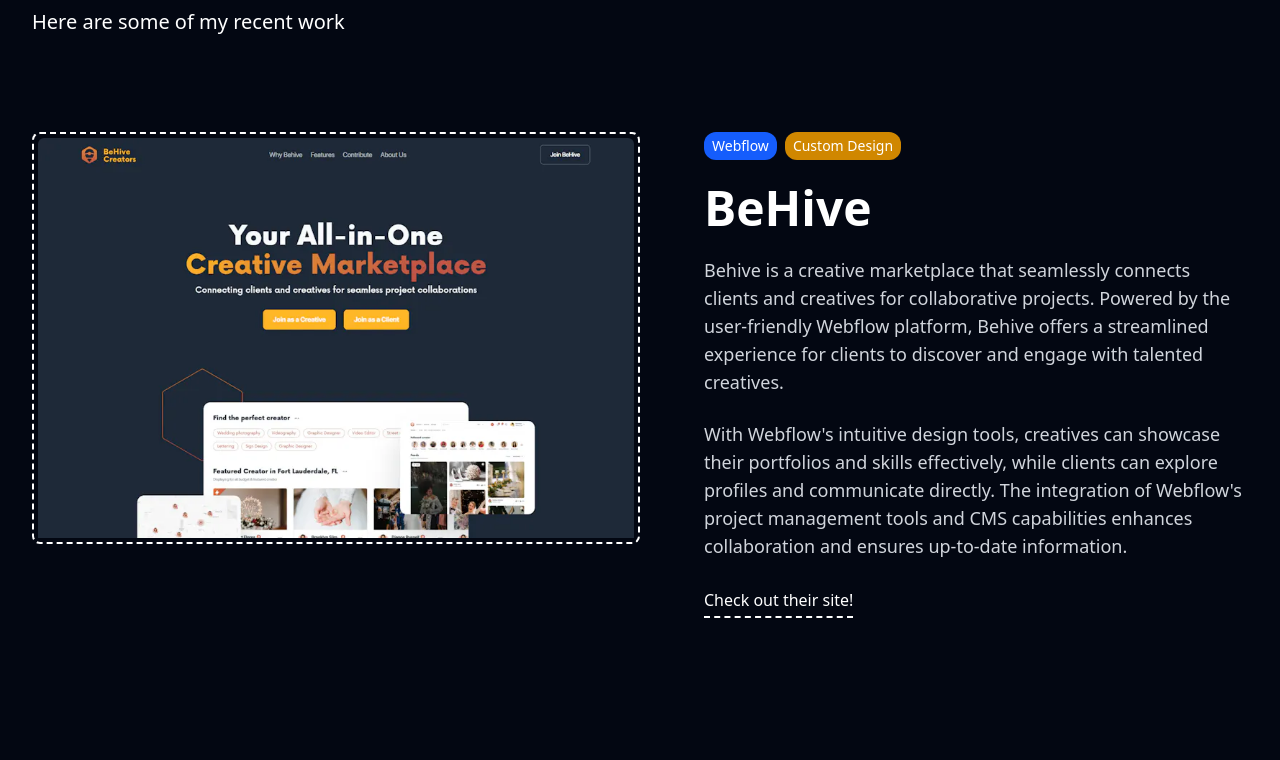
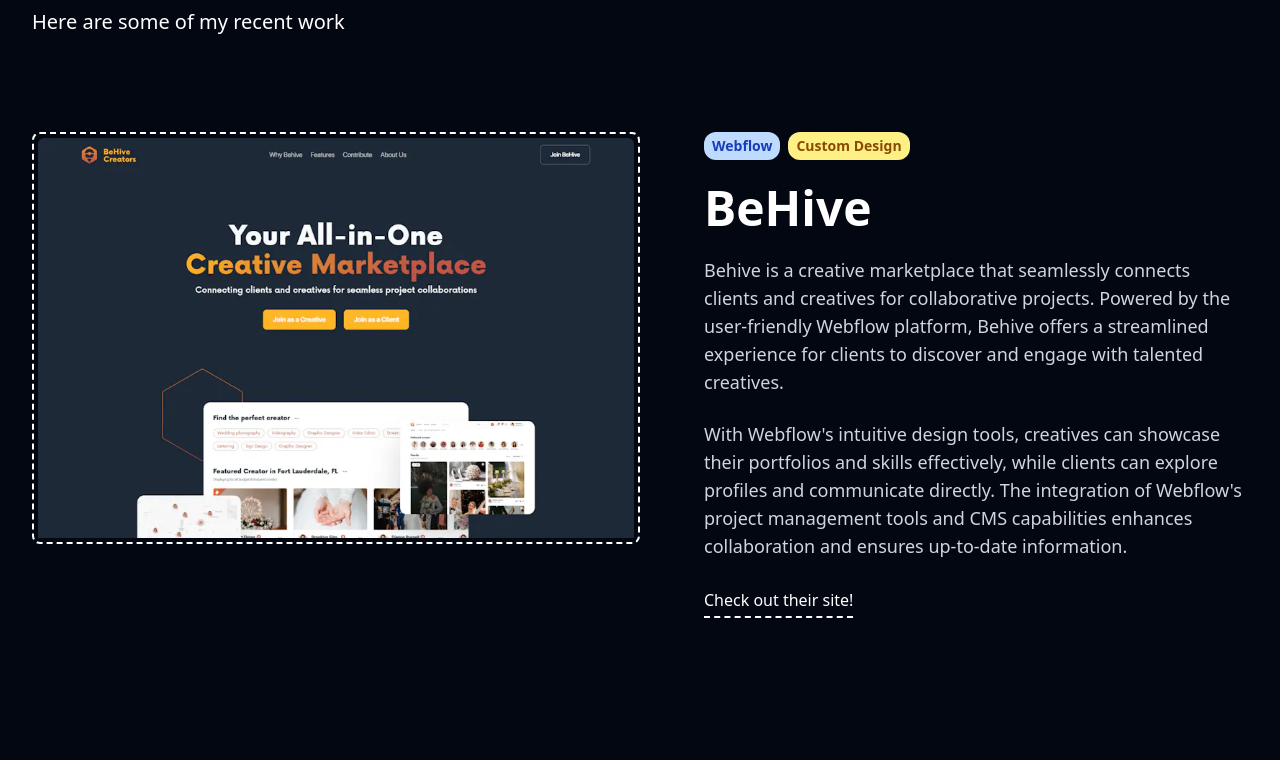
Before and after one commit to shawnycx-dev/portfolio, a Next.js app: page / in a window 1280 px wide. Shown: the part 1160-1920 px from the top of the page. Built offline with nearby package versions, Linux system fonts and the light colour scheme; a web font is replaced by a local one.

Commit message:
Fix contrast

```diff
--- a/src/components/tag.tsx
+++ b/src/components/tag.tsx
@@ -12,9 +12,9 @@
   return (
     <div
       className={cn(
-        "rounded-xl px-2 py-1 text-sm",
-        label === "webflow" && "bg-blue-600",
-        label === "custom design" && "bg-yellow-600",
+        "rounded-xl px-2 py-1 text-sm font-semibold",
+        label === "webflow" && "bg-blue-200 text-blue-800",
+        label === "custom design" && "bg-yellow-200 text-yellow-800",
         className
       )}
     >
```
